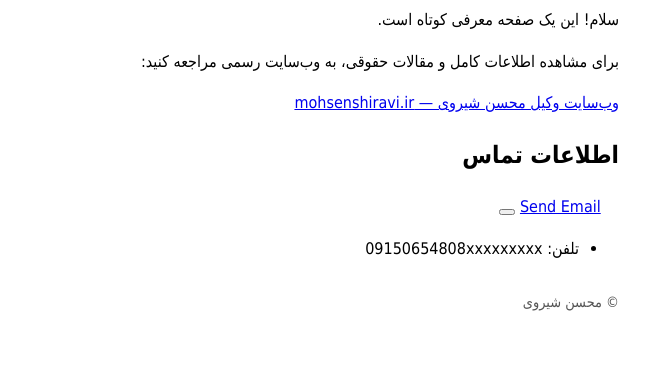
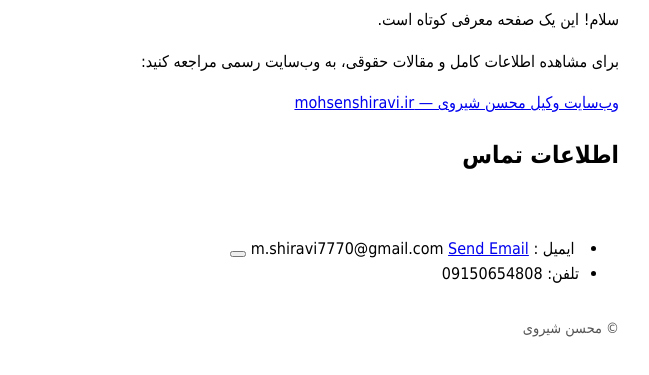
Before and after one commit to MohsenShiravi/mohsenshiravi-pages, a plain HTML site: page index.html in a window 1280 px wide. Shown: the part 119-494 px from the top of the page, without its empty margins (629-1278 px from the left). Drawn offline with Linux system fonts and the light colour scheme.

Commit message:
Update index.html

```diff
--- a/index.html
+++ b/index.html
@@ -18,9 +18,10 @@
     <p><a href="https://mohsenshiravi.ir">وب‌سایت وکیل محسن شیروی — mohsenshiravi.ir</a></p>
 
     <h2>اطلاعات تماس</h2>
-        <a href="mailto:m.shiravi7770@gmail.com">Send Email</a>
-<button></button><ul>
-      <li>تلفن: 09150654808xxxxxxxxx</li>
+      <ul>
+        <li> ایمیل : m.shiravi7770@gmail.com <a href="mailto:m.shiravi7770@gmail.com">Send Email</a>
+<button></button></li>
+      <li>تلفن: 09150654808</li>
     </ul>
   </main>
 
```
